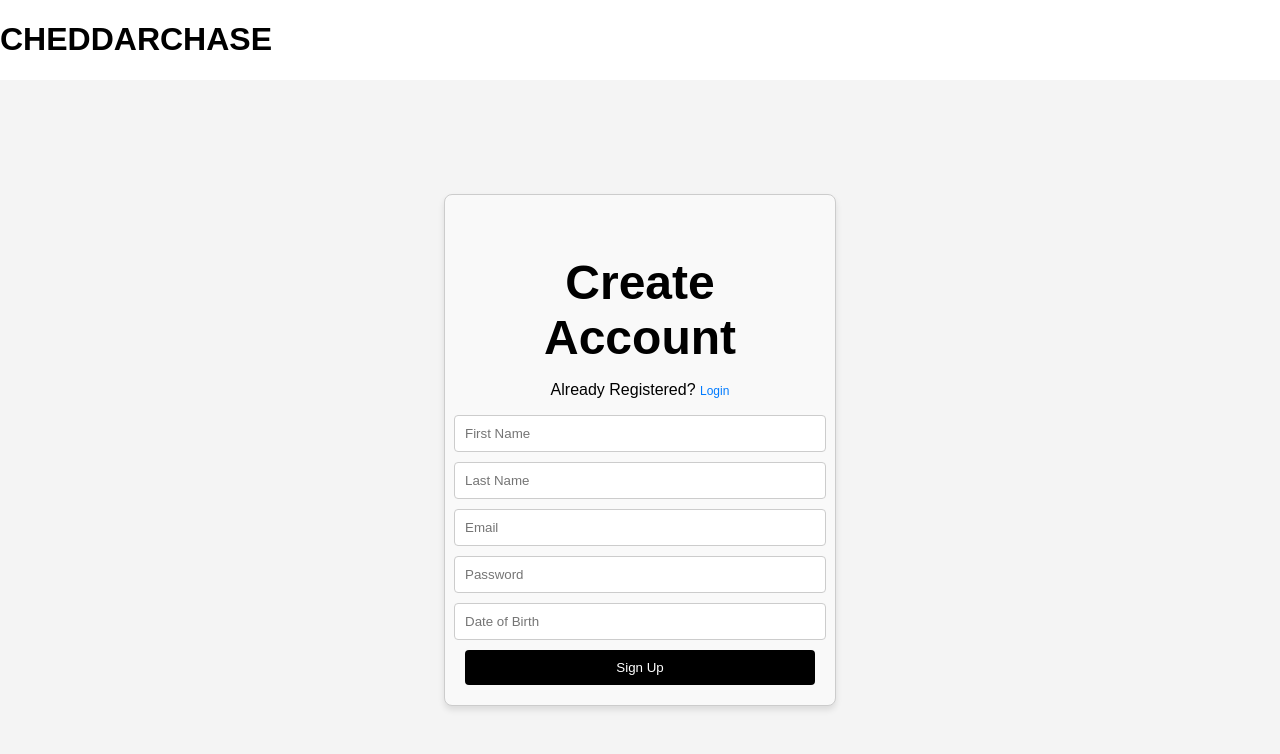
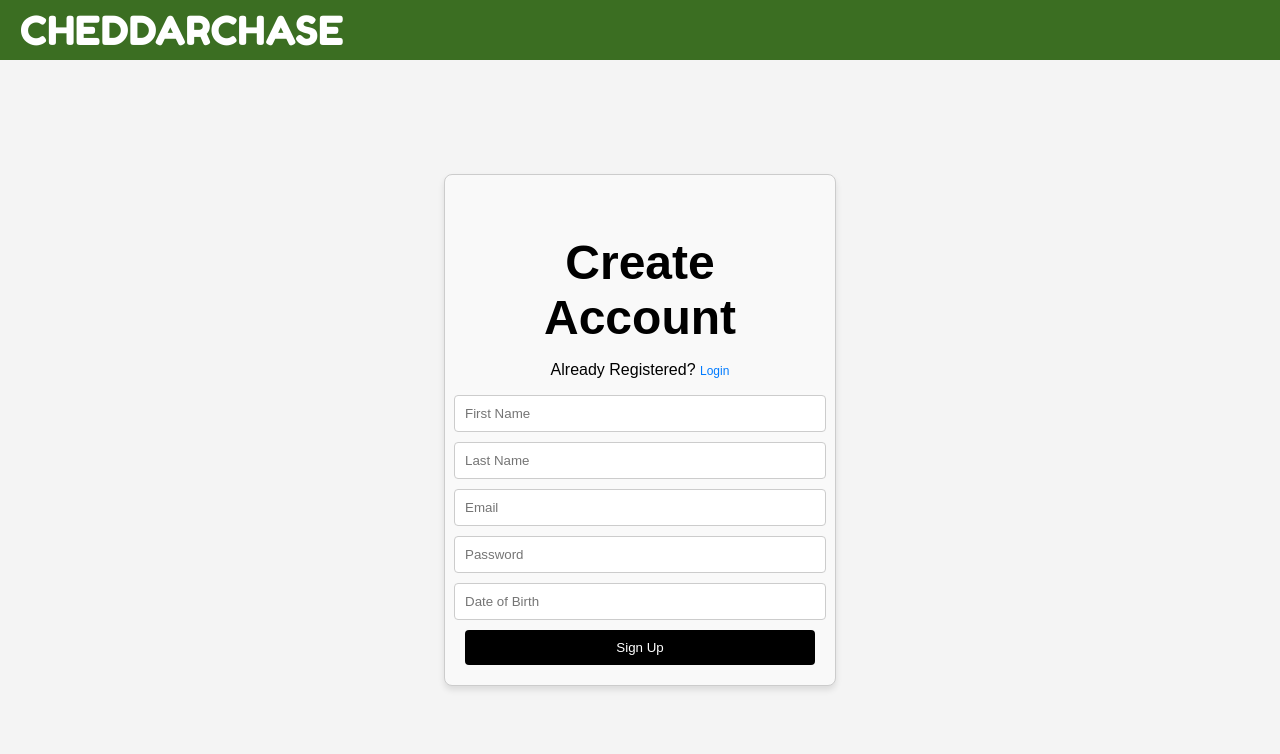
Before and after one commit to Jcaques/cheddarchase, a plain HTML site: page CreateAccount.html in a window 1280 px wide. Drawn offline with Linux system fonts and the light colour scheme; files that its build step writes are made by us from their sources.

Commit message:
Update CreateAccount.html

```diff
--- a/CreateAccount.html
+++ b/CreateAccount.html
@@ -4,8 +4,8 @@
     <meta charset="UTF-8">
     <meta name="viewport" content="width=device-width, initial-scale=1.0">
     <title>CheddarChase</title>
-    <link rel="stylesheet" href="/frontend/stylesheets/banner.css">
-    <link rel="stylesheet" href="/frontend/stylesheets/login.css">
+    <link rel="stylesheet" href="style.css">
+    <link rel="stylesheet" href="login.css">
 </head>
 <body>
   <header>
```
